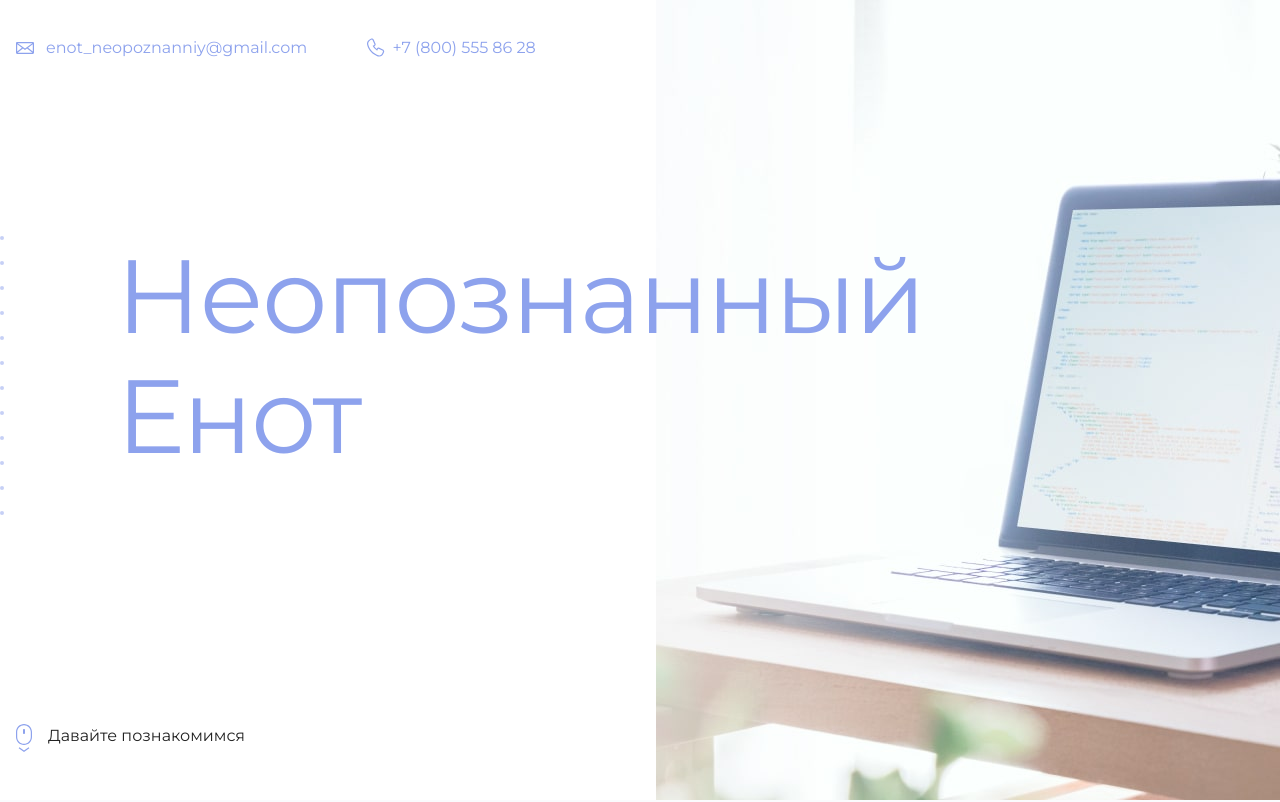
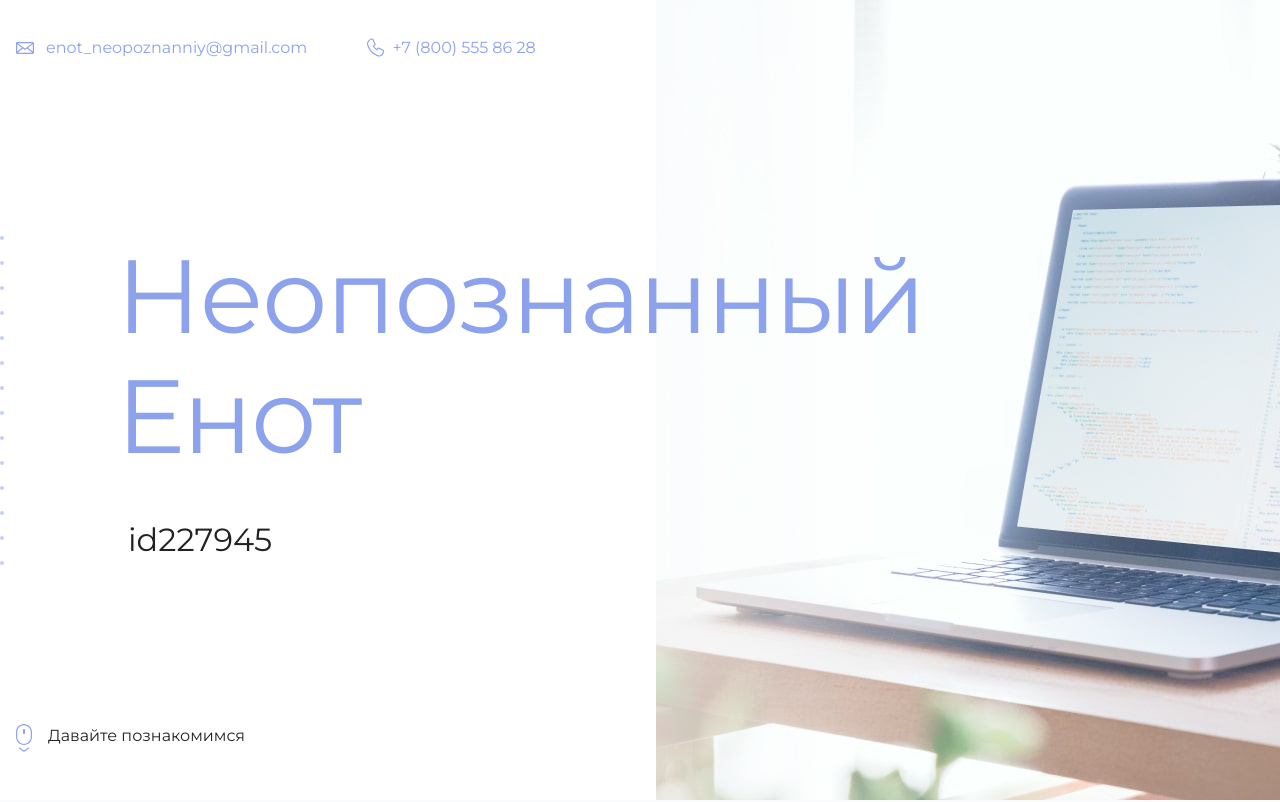
Before and after one commit to Coconyan/html-academy-github, a plain HTML site: page index.html in a window 1280 px wide. Shown: the top 802 px of the page. Drawn offline with Linux system fonts and the light colour scheme.

Commit message:
add id from html-academy

```diff
--- a/index.html
+++ b/index.html
@@ -19,7 +19,7 @@
       <section class="hero-image">
         <div class="container">
           <h1 class="heading">Неопознанный Енот</h1>
-          <p><!-- Тут ваш id на сайте Академии --></p>
+          <p>id227945</p>
         </div>
       </section>
 
```
